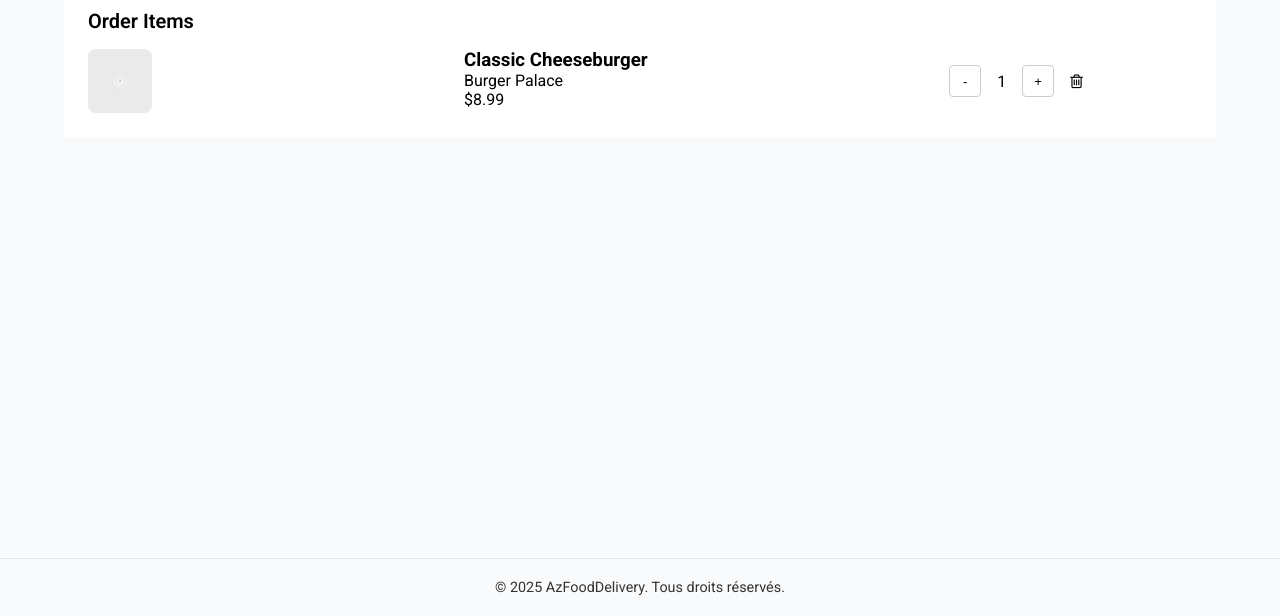
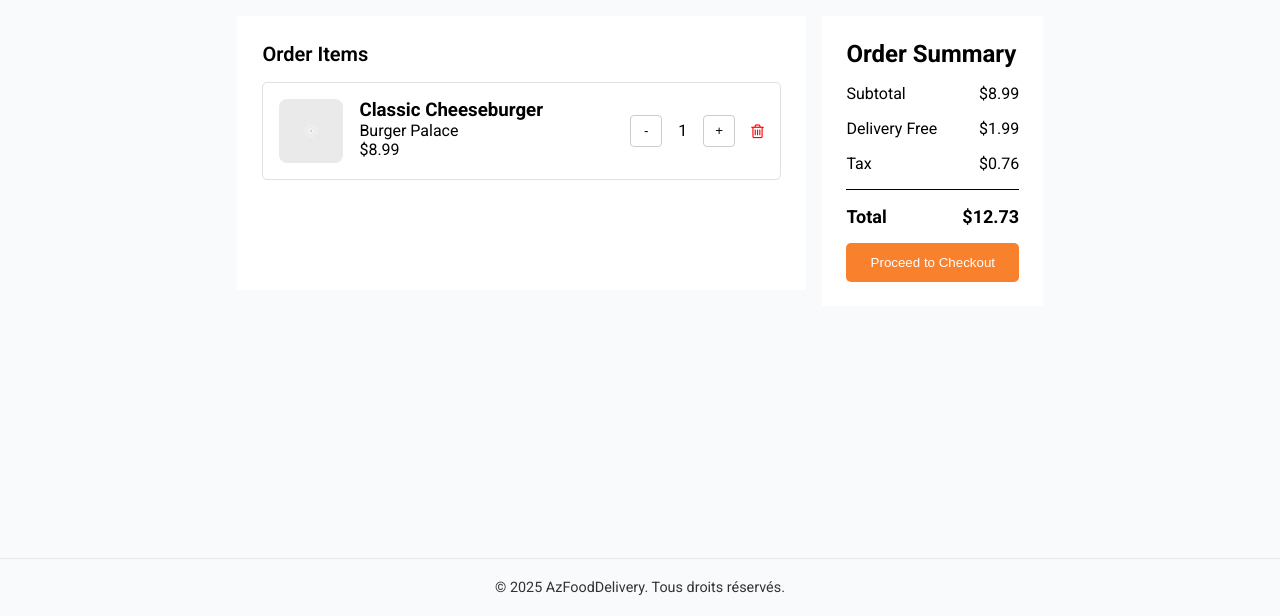
Before and after one commit to anis87-create/az_delivery_v2, a plain HTML site: page cart.html in a window 1280 px wide. Shown: the part 184-800 px from the top of the page. Drawn offline with Linux system fonts and the light colour scheme.

Commit message:
make cart ui responsive

```diff
--- a/cart.html
+++ b/cart.html
@@ -64,11 +64,13 @@
                     <div class="cart-items">
                         <h2>Order Items</h2>
                         <div class="cart-item">
-                            <img src="images/placeholder.svg" alt=""/>
                             <div class="cart-item-desc">
-                                <h3>Classic Cheeseburger</h3>
-                                <span>Burger Palace</span>
-                                <span>$8.99</span>
+                               <img src="images/placeholder.svg" alt=""/>
+                                <div class="cart-item-info">
+                                    <h3>Classic Cheeseburger</h3>
+                                    <span>Burger Palace</span>
+                                    <span>$8.99</span>
+                                </div>
                             </div>
                             <div class="cart-item-btn">
                                     <button id="cart-item-btn-minus">-</button>
@@ -77,11 +79,31 @@
                                     <i class="fa fa-trash-o"></i>
                             </div>
                         </div>
-                    </div>
-                    <div class="car-order">
+
 
                     </div>
+                    <div class="cart-order">
+                        <h2>Order Summary</h2>
+                        <div class="cart-order-row">
+                              <span>Subtotal</span>
+                              <span>$8.99</span>
+                        </div>
+                        <div class="cart-order-row">
+                              <span>Delivery Free</span>
+                              <span>$1.99</span>
+                        </div>
+                        <div class="cart-order-row">
+                              <span>Tax</span>
+                              <span>$0.76</span>
+                        </div>
+                        <hr>
+                        <div class="cart-order-row">
+                              <span id="total_label">Total</span>
+                              <span id="total_value">$12.73</span>
+                        </div>
+                        <button>Proceed to Checkout</button>
 
+                    </div>
                 </div>
             </div>
          </div>
--- a/css/cart.css
+++ b/css/cart.css
@@ -13,13 +13,17 @@
 .cart-content-header button {
      background: white;
      color: red;
-     padding: 10px;
+     padding: 3px;
      border: 1px solid red;
      min-width: 8.313rem;
      border-radius: 0.313rem;
+     font-weight: 500;
+     cursor: pointer;
 }
-
-.cart-content-header button i {
+.cart-content-header  {
+    margin-bottom: 2rem;
+}
+.cart-content-header button > i {
     margin-right: 0.635rem;
     font-size: 1rem;
 }
@@ -28,10 +32,17 @@
     display:flex;
     flex-direction: column;
 }
-
 .cart-items {
+    margin-bottom: 1rem;
+    padding: 0.625rem;
+}
+.cart-items, .cart-order {
+    background: white;
+}
+ .cart-order {
     background:  white;
     padding: 1.5rem;
+    max-height:300px;
 }
 
 .cart-items h2 {
@@ -42,20 +53,57 @@
 .cart-item{
     display: grid;
     grid-template-columns: repeat(3, 1fr);
-    column-gap: 1.5rem;
+    column-gap: 2rem;
+    border: 1px solid #e0e0e0;
+    padding: 1rem;
+    border-radius: 0.313rem;
+    margin-bottom: 1rem;
+}
+
+.cart-item-desc {
+    display: flex;
+}
+
+.cart-order hr {
+     color: #e0e0e0;
+     height: 1px;
+     border: none;
+     background-color: black; /* Set the color of the line */
+}
+
+.cart-order-row {
+    margin: 1rem 0px;
+    display: flex;
+    justify-content: space-between;
+}
+
+
+#total_value, #total_label {
+   font-size: 1.125rem;
+   font-weight: bold;
+}
+.cart-order button {
+    padding: 0.75rem 1rem;
+    background: var(--secondary-color);
+    color: white;
+    border-radius: 5px;
+    width: 100%;
+    cursor: pointer;
 }
 
 .cart-item  img{
     width: 4rem;
     height: 4rem;
     object-fit: cover;
-    border-radius: 0.5rem
+    border-radius: 0.5rem;
+    align-self: center;
+    margin-right: 1rem;
 }
 
 
 .cart-item-desc{
     display: flex;
-    flex-direction: column;
+    flex-direction:row;
 }
 
 .cart-item-btn  {
@@ -80,3 +128,56 @@
     margin-left: 1rem;
     margin-right: 1rem;
 }
+
+
+.cart-item-btn i {
+    color: red;
+}
+
+@media  screen and (min-width: 728px){
+    .cart-item{
+        display:flex;
+        justify-content: space-between;
+    }
+
+}
+
+@media  screen and (min-width: 1024px){
+    .cart-content {
+        width:70%;
+        margin: auto;
+    }
+    .cart-content-main{
+        display: flex;
+        flex-direction: row;
+
+    }
+    .cart-items {
+        flex: 3;
+    }
+
+    .cart-order {
+        flex: 1;
+    }
+
+
+    .cart-order {
+        margin-left: 1rem;
+    }
+
+    .cart-items {
+        padding: 1.6rem;
+    }
+    .cart-item {
+        display: flex;
+        justify-content: space-between;
+    }
+
+    .cart-item-info {
+        display:flex;
+        flex-direction: column;
+    }
+
+
+
+}
--- a/css/index.css
+++ b/css/index.css
@@ -9,6 +9,7 @@
     --white: white;
     --primary-color: #22C55E;
     --green-dark:   #48bb78;
+    --secondary-color:  rgb(249 115 22 / 0.9);
     --box-shadow-card:  rgba(0, 0, 0, 0.16) 0px 1px 4px;
 }
 html, body {
```
